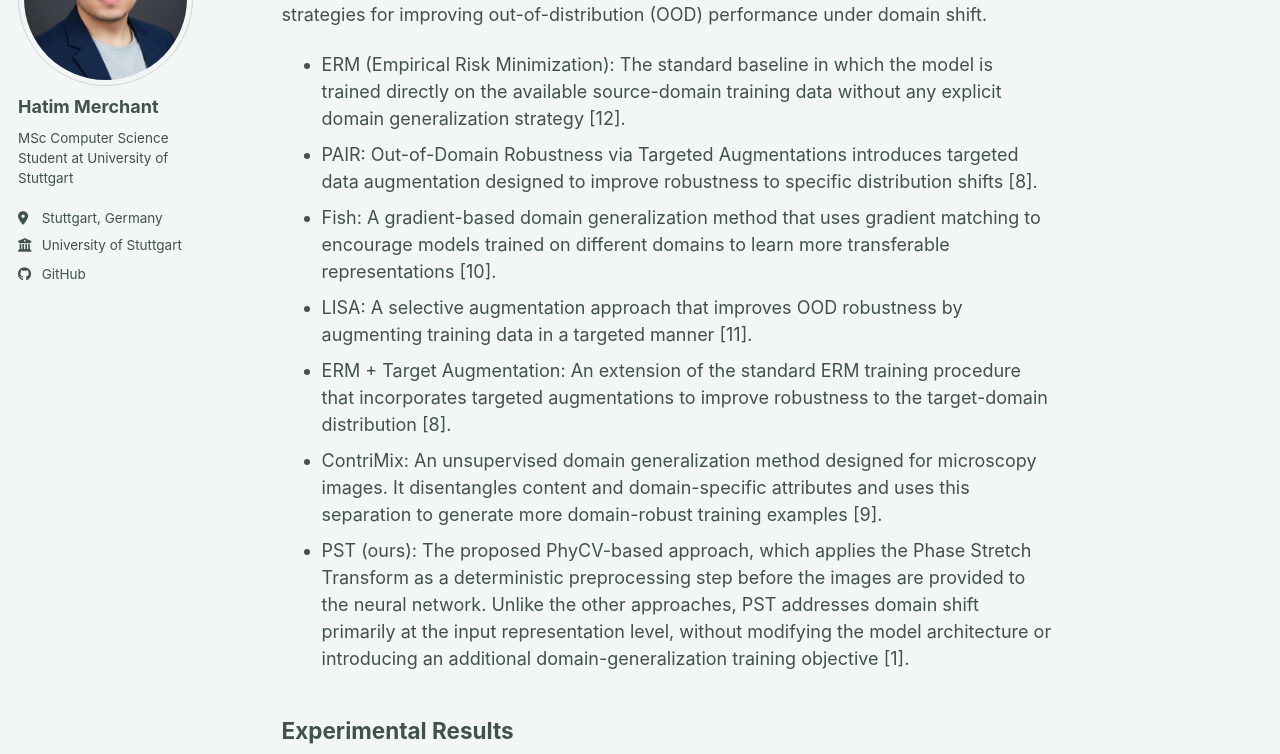
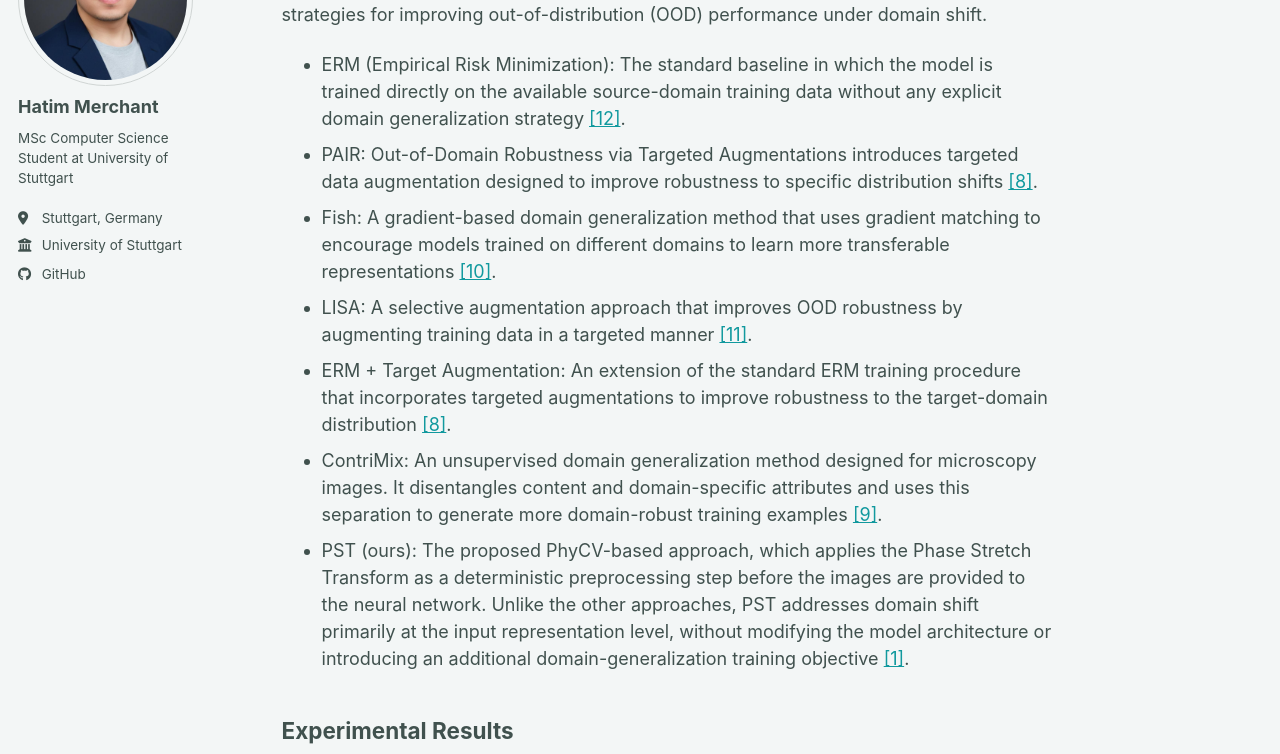
Before and after one commit to Hatim-Merchant/bloghatim-merchant.github.io, a Jekyll site: the page built from _posts/2026-07-26-blog-post-1.md, in a window 1280 px wide and 1400 px high, scrolled down 17523 px. Shown: the part 206-960 px from the top of the window. Built offline with Jekyll 4.4.1, drawn with Linux system fonts in a browser that asks for light colours; a style sheet for code colours, icons or effects is not loaded; part of the change alters nothing that is shown.

```diff
--- a/_posts/2026-07-26-blog-post-1.md
+++ b/_posts/2026-07-26-blog-post-1.md
@@ -355,13 +355,13 @@ This visual consistency suggests that PhyCV successfully standardizes the input
 
 To evaluate the effectiveness of PhyCV, the authors compare it against several established domain generalization approaches. These methods provide different strategies for improving out-of-distribution (OOD) performance under domain shift.
 
-* ERM (Empirical Risk Minimization): The standard baseline in which the model is trained directly on the available source-domain training data without any explicit domain generalization strategy [12].
-* PAIR: Out-of-Domain Robustness via Targeted Augmentations introduces targeted data augmentation designed to improve robustness to specific distribution shifts [8].
-* Fish: A gradient-based domain generalization method that uses gradient matching to encourage models trained on different domains to learn more transferable representations [10].
-* LISA: A selective augmentation approach that improves OOD robustness by augmenting training data in a targeted manner [11].
-* ERM + Target Augmentation: An extension of the standard ERM training procedure that incorporates targeted augmentations to improve robustness to the target-domain distribution [8].
-* ContriMix: An unsupervised domain generalization method designed for microscopy images. It disentangles content and domain-specific attributes and uses this separation to generate more domain-robust training examples [9].
-* PST (ours): The proposed PhyCV-based approach, which applies the Phase Stretch Transform as a deterministic preprocessing step before the images are provided to the neural network. Unlike the other approaches, PST addresses domain shift primarily at the input representation level, without modifying the model architecture or introducing an additional domain-generalization training objective [1].
+* ERM (Empirical Risk Minimization): The standard baseline in which the model is trained directly on the available source-domain training data without any explicit domain generalization strategy <a href="#ref12">[12]</a>.
+* PAIR: Out-of-Domain Robustness via Targeted Augmentations introduces targeted data augmentation designed to improve robustness to specific distribution shifts <a href="#ref8">[8]</a>.
+* Fish: A gradient-based domain generalization method that uses gradient matching to encourage models trained on different domains to learn more transferable representations <a href="#ref10">[10]</a>.
+* LISA: A selective augmentation approach that improves OOD robustness by augmenting training data in a targeted manner <a href="#ref11">[11]</a>.
+* ERM + Target Augmentation: An extension of the standard ERM training procedure that incorporates targeted augmentations to improve robustness to the target-domain distribution <a href="#ref8">[8]</a>.
+* ContriMix: An unsupervised domain generalization method designed for microscopy images. It disentangles content and domain-specific attributes and uses this separation to generate more domain-robust training examples <a href="#ref9">[9]</a>.
+* PST (ours): The proposed PhyCV-based approach, which applies the Phase Stretch Transform as a deterministic preprocessing step before the images are provided to the neural network. Unlike the other approaches, PST addresses domain shift primarily at the input representation level, without modifying the model architecture or introducing an additional domain-generalization training objective <a href="#ref1">[1]</a>.
 
 ## **Experimental Results**
 
@@ -463,8 +463,6 @@ Although further validation is needed across additional imaging modalities and c
 
 <h2>References</h2>
 
-<h2>References</h2>
-
 <p id="ref1">
 [1] C. MacPhee, Y. Zhou, K. Kishima, and B. Jalali,
 "Standardizing Medical Images at Scale for AI,"
```
